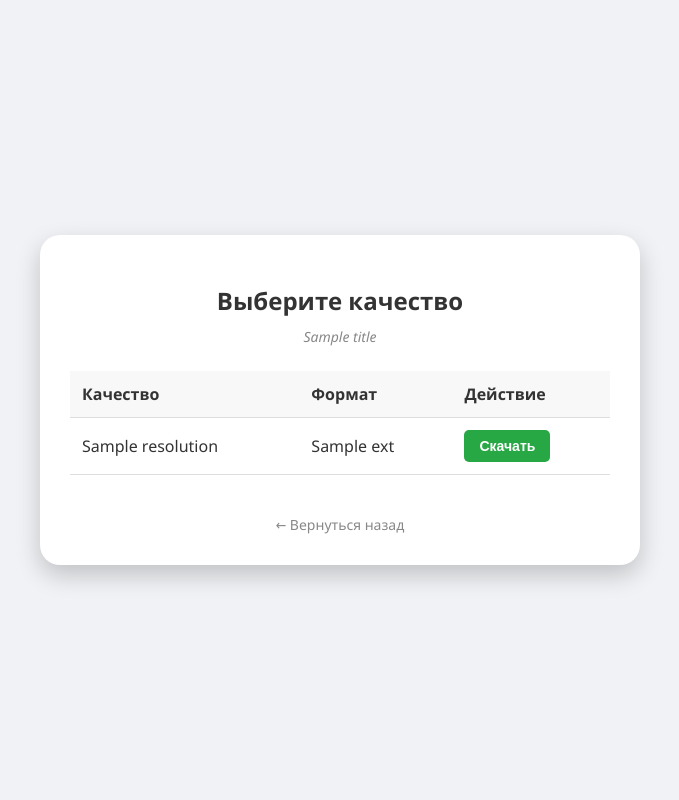
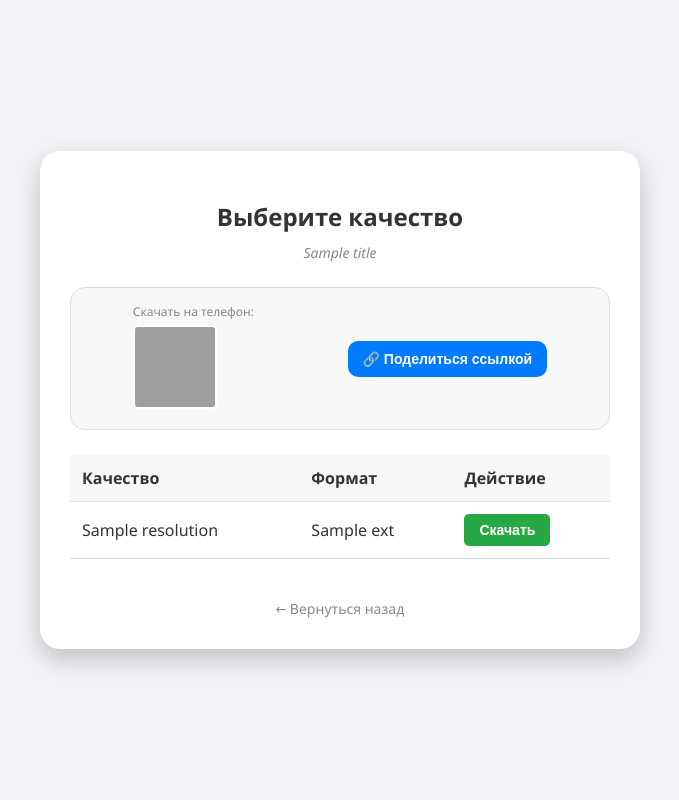
Before and after one commit to kristianoveckin-png/yt-downloader, a Flask app: template templates/options.html in a window 1280 px wide. Shown: the whole page, without its empty margins (300-979 px from the left). Run offline with Flask 3, Linux system fonts and the light colour scheme; the template is opened without the code that fills it: most values are stand-ins (such as "Sample title", 1, 10 or a date in 2020); grey boxes are pictures that could not be loaded.

Commit message:
Update options.html

```diff
--- a/templates/options.html
+++ b/templates/options.html
@@ -13,6 +13,8 @@
             --input-border: #ddd;
             --accent-color: #28a745;
             --accent-hover: #218838;
+            --share-color: #007bff;
+            --share-hover: #0056b3;
         }
 
         [data-theme="dark"] {
@@ -29,58 +31,49 @@
         h2 { color: var(--text-color); margin-bottom: 10px; font-size: clamp(20px, 5vw, 24px); }
         .video-title { color: #888; font-size: 14px; margin-bottom: 25px; font-style: italic; word-wrap: break-word; }
 
+        /* Секция QR и Поделиться */
+        .share-section { display: flex; justify-content: space-around; align-items: center; background: var(--platform-bg, #f8f8f8); padding: 15px; border-radius: 15px; margin-bottom: 25px; border: 1px solid var(--input-border); }
+        .qr-code { width: 80px; height: 80px; border: 2px solid white; border-radius: 5px; }
+        .share-btn { padding: 10px 15px; background: var(--share-color); color: white; border: none; border-radius: 10px; cursor: pointer; font-weight: bold; font-size: 14px; transition: 0.3s; }
+        .share-btn:hover { background: var(--share-hover); transform: scale(1.05); }
+
         .table-wrapper { overflow-x: auto; margin-bottom: 20px; }
         table { width: 100%; border-collapse: collapse; min-width: 300px; }
         th, td { padding: 12px; border-bottom: 1px solid var(--input-border); text-align: left; }
         th { background-color: var(--platform-bg, #f8f8f8); color: var(--text-color); }
-
         .btn-download { padding: 8px 15px; background: var(--accent-color); color: white; border: none; border-radius: 5px; cursor: pointer; transition: all 0.3s; font-size: 14px; font-weight: bold; }
         .btn-download:hover { background: var(--accent-hover); transform: scale(1.05); }
-
-        /* Анимация скачивания */
-        #download-loader { display: none; margin: 20px auto; text-align: center; }
-        .spinner { border: 4px solid #f3f3f3; border-top: 4px solid var(--accent-color); border-radius: 50%; width: 40px; height: 40px; animation: spin 1s linear infinite; margin: 0 auto 10px; }
-        .progress-bar { width: 100%; background: var(--platform-bg); height: 10px; border-radius: 5px; overflow: hidden; margin-top: 10px; }
-        .progress-fill { width: 0%; height: 100%; background: var(--accent-color); transition: width 0.2s; }
-        #progress-text { font-size: 14px; color: var(--text-color); margin-top: 5px; display: block; }
-        @keyframes spin { 0% { transform: rotate(0deg); } 100% { transform: rotate(360deg); } }
-
         .btn-back { display: inline-block; margin-top: 20px; text-decoration: none; color: #888; font-size: 14px; transition: 0.3s; }
         .btn-back:hover { color: var(--text-color); }
     </style>
 </head>
 <body>
     <div class="container">
-        <h2 id="page-title">Выберите качество</h2>
-        <div class="video-title" id="video-title">{{ title }}</div>
+        <h2>Выберите качество</h2>
+        <div class="video-title">{{ title }}</div>
 
-        <div id="download-loader">
-            <div class="spinner"></div>
-            <span id="progress-text">Загрузка на сервер: 0%</span>
-            <div class="progress-bar">
-                <div class="progress-fill" id="progress-fill"></div>
+        <!-- СЕКЦИЯ QR И ПОДЕЛИТЬСЯ -->
+        <div class="share-section">
+            <div style="text-align: left;">
+                <span style="font-size: 12px; color: #888; display: block; margin-bottom: 5px;">Скачать на телефон:</span>
+                <img class="qr-code" src="https://api.qrserver.com/v1/create-qr-code/?size=150x150&data={{ url }}" alt="QR Code">
             </div>
+            <button class="share-btn" onclick="copyLink()">🔗 Поделиться ссылкой</button>
         </div>
 
         <form action="/download" method="post" id="downloadForm">
             <input type="hidden" name="url" value="{{ url }}">
             <div class="table-wrapper">
-                <table id="quality-table">
+                <table>
                     <thead>
-                        <tr>
-                            <th>Качество</th>
-                            <th>Формат</th>
-                            <th>Действие</th>
-                        </tr>
+                        <tr><th>Качество</th><th>Формат</th><th>Действие</th></tr>
                     </thead>
                     <tbody>
                         {% for f in formats %}
                         <tr>
                             <td>{{ f.resolution }}</td>
                             <td>{{ f.ext }}</td>
-                            <td>
-                                <button type="submit" name="format_id" value="{{ f.format_id }}" class="btn-download">Скачать</button>
-                            </td>
+                            <td><button type="submit" name="format_id" value="{{ f.format_id }}" class="btn-download">Скачать</button></td>
                         </tr>
                         {% endfor %}
                     </tbody>
@@ -91,47 +84,14 @@
     </div>
 
     <script>
-        const form = document.getElementById('downloadForm');
-        const loader = document.getElementById('download-loader');
-        const progressFill = document.getElementById('progress-fill');
-        const progressText = document.getElementById('progress-text');
-        const pageTitle = document.getElementById('page-title');
-        const videoTitle = document.getElementById('video-title');
-
-        form.onsubmit = function() {
-            // Скрываем всё лишнее
-            form.style.display = 'none';
-            pageTitle.style.display = 'none';
-            videoTitle.style.display = 'none';
-
-            // Показываем загрузку
-            loader.style.display = 'block';
-
-            let width = 0;
-            const interval = setInterval(() => {
-                if (width >= 98) {
-                    clearInterval(interval);
-                } else {
-                    width += Math.random() * 3;
-                    if (width > 98) width = 98;
-                    progressFill.style.width = width + '%';
-                    progressText.innerText = `Загрузка на сервер: ${Math.round(width)}%`;
-                }
-            }, 150);
-
-            // ТАЙМЕР ВОЗВРАТА: через 7 секунд возвращаем интерфейс назад
-            // Это нужно, так как браузер не сообщает нам о конце скачивания файла
-            setTimeout(() => {
-                loader.style.display = 'none';
-                form.style.display = 'block';
-                pageTitle.style.display = 'block';
-                videoTitle.style.display = 'block';
-
-                // Сбрасываем прогресс-бар для следующего раза
-                progressFill.style.width = '0%';
-                progressText.innerText = 'Загрузка на сервер: 0%';
-            }, 7000);
-        };
+        function copyLink() {
+            const url = "{{ url }}";
+            navigator.clipboard.writeText(url).then(() => {
+                alert("Ссылка скопирована в буфер обмена!");
+            }).catch(err => {
+                alert("Ошибка при копировании: " + err);
+            });
+        }
     </script>
 </body>
 </html>
```
